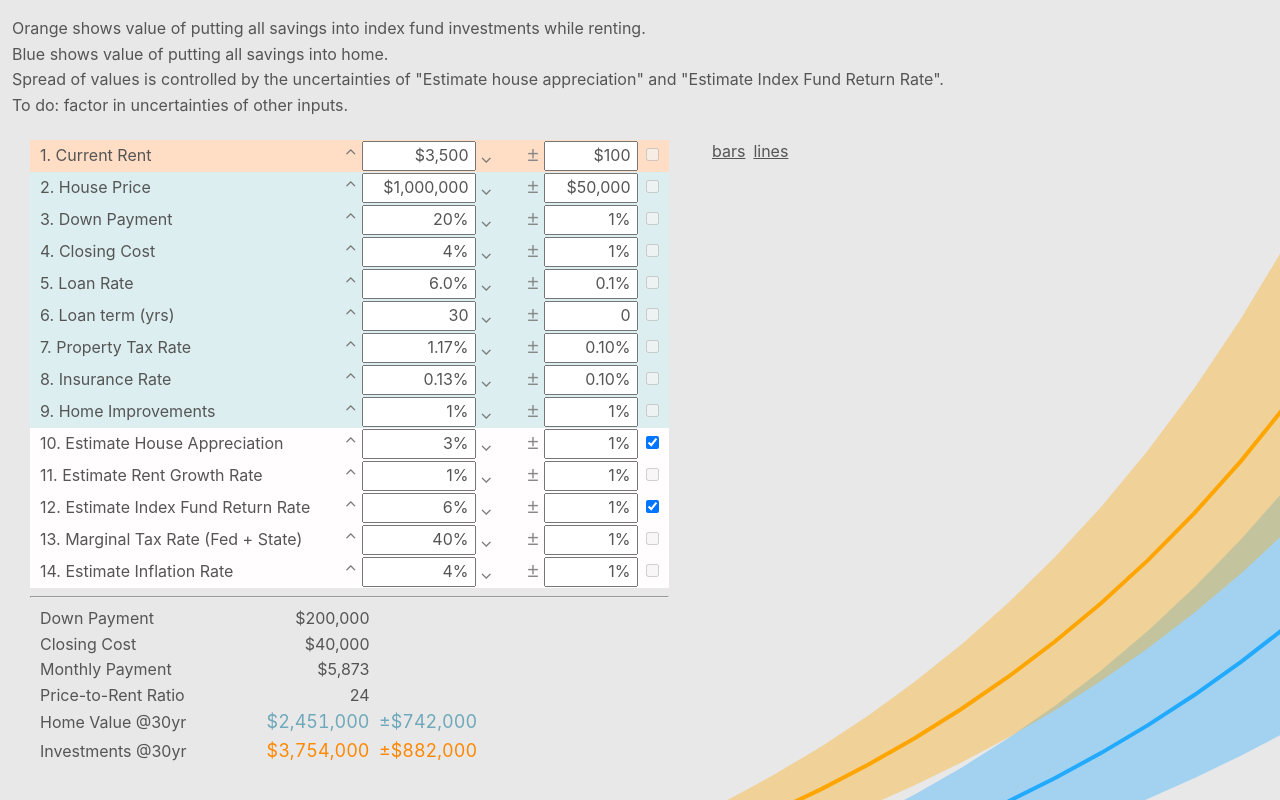
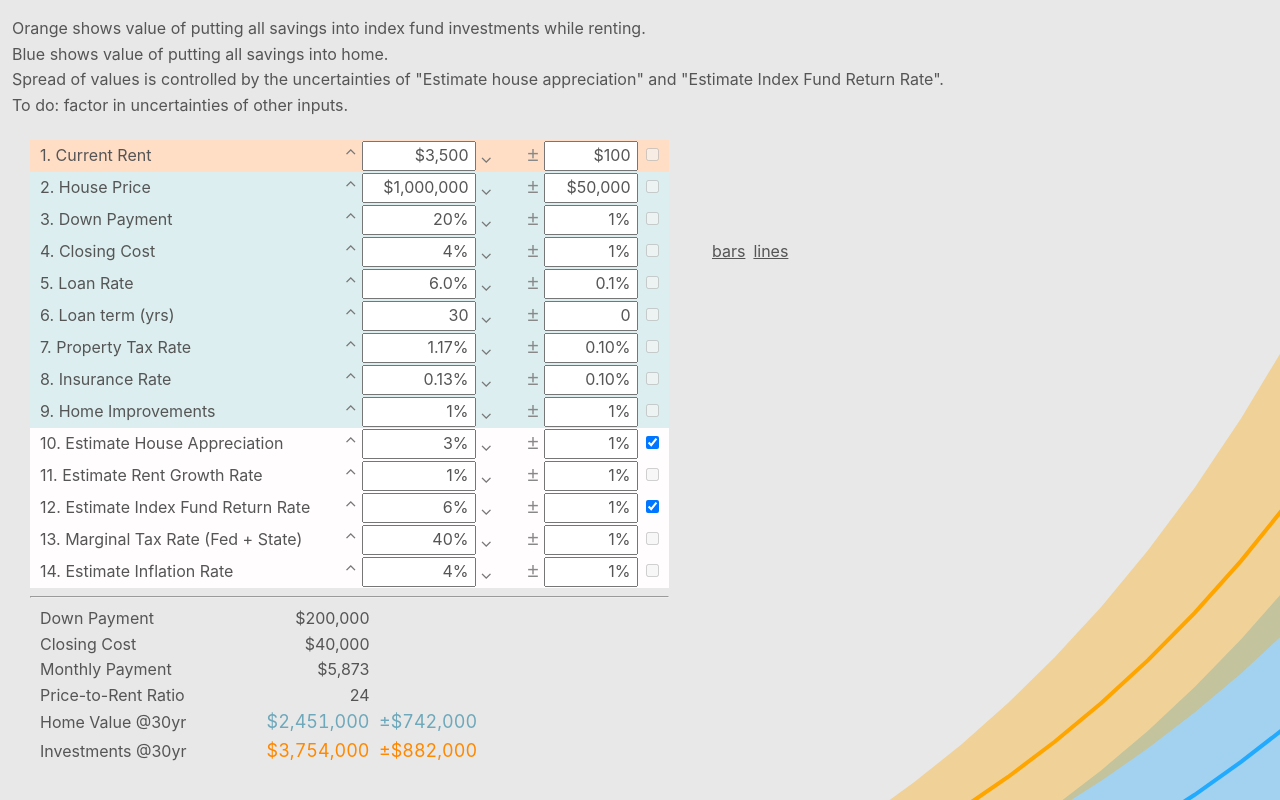
Before and after one commit to goldenstateofmind/hmh, a plain HTML site: page docs/index.html in a window 1280 px wide. Shown: the top 800 px of the page. Drawn offline with nearby package versions, Linux system fonts and the light colour scheme.

Commit message:
Fix up down clicks

```diff
--- a/docs/css/index.css
+++ b/docs/css/index.css
@@ -180,9 +180,10 @@ input.input-uncertainty {
 
 #div-for-svg-chart {
   border: 0px solid green;
-  top: 90px;
+  top: 190px;
   width: 100%;
   position: absolute;
+  pointer-events: none;
 }
 #toggle-wrapper {
   position: absolute;
--- a/docs/js/index.js
+++ b/docs/js/index.js
@@ -587,6 +587,7 @@ document.addEventListener(
     // https://gomakethings.com/why-event-delegation-is-a-better-way-to-listen-for-events-in-vanilla-js/
 
     console.log('e.target', e.target)
+    console.log('e.target.matches("span.plus")', e.target.matches('span.plus'))
 
     if (e.target.matches('span.plus')) {
       // get the value, step, and format
```
